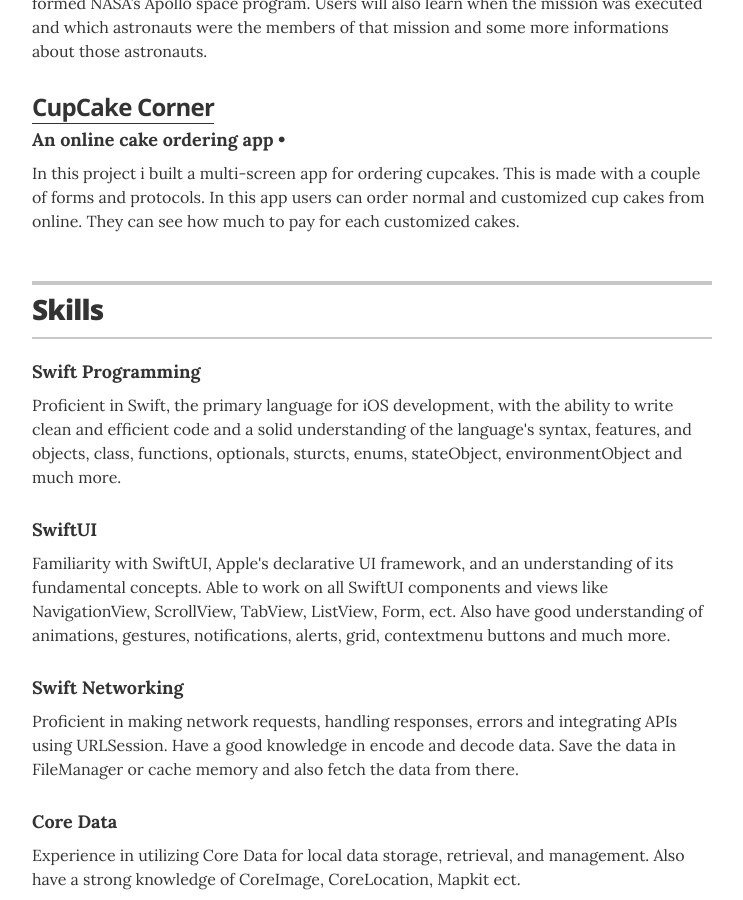
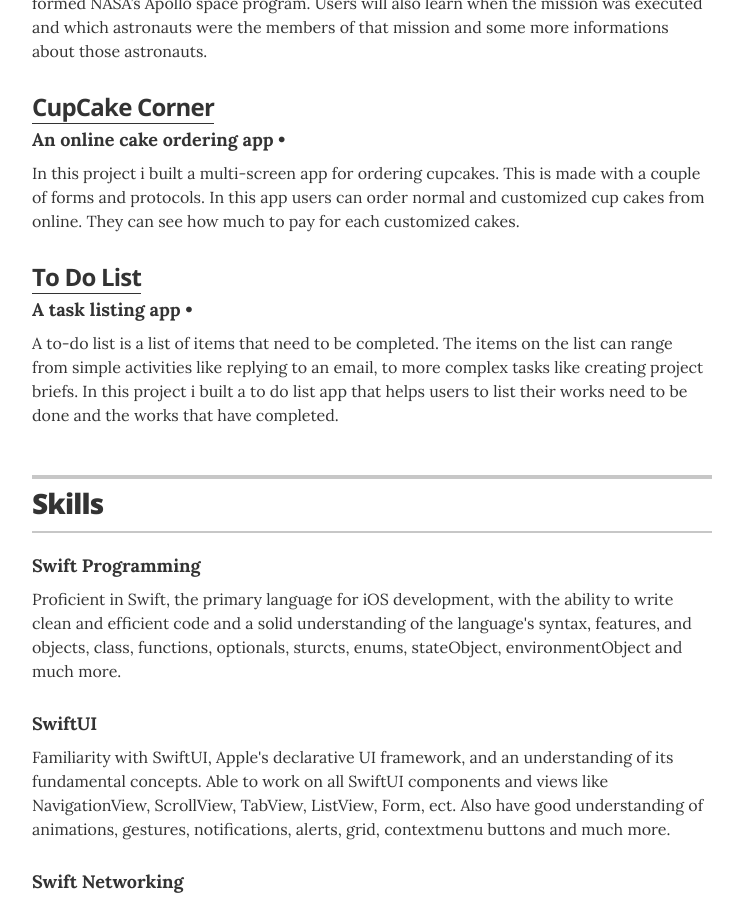
Before and after one commit to A-f-Adib/resume, a Jekyll site: the page built from index.html, in a window 1280 px wide and 900 px high, scrolled down 1505 px. Shown: the whole window, without its empty margins (268-1011 px from the left). Built offline with Jekyll 4.4.1, drawn with Linux system fonts in a browser that asks for light colours.

Commit message:
Update projects.yml

```diff
--- a/_data/projects.yml
+++ b/_data/projects.yml
@@ -28,3 +28,9 @@
   #duration: 2007 &mdash; Present
   url: "https://github.com/A-f-Adib/CupcakeCorner"
   description: In this project i built a multi-screen app for ordering cupcakes. This is made with a couple of forms and protocols. In this app users can order normal and customized cup cakes from online. They can see how much to pay for each customized cakes.
+
+- project: To Do List
+  role: A task listing app
+  #duration: 2007 &mdash; Present
+  url: "https://github.com/A-f-Adib/ToDoList_App"
+  description: A to-do list is a list of items that need to be completed. The items on the list can range from simple activities like replying to an email, to more complex tasks like creating project briefs. In this project i built a to do list app that helps users to list their works need to be done and the works that have completed.
```
